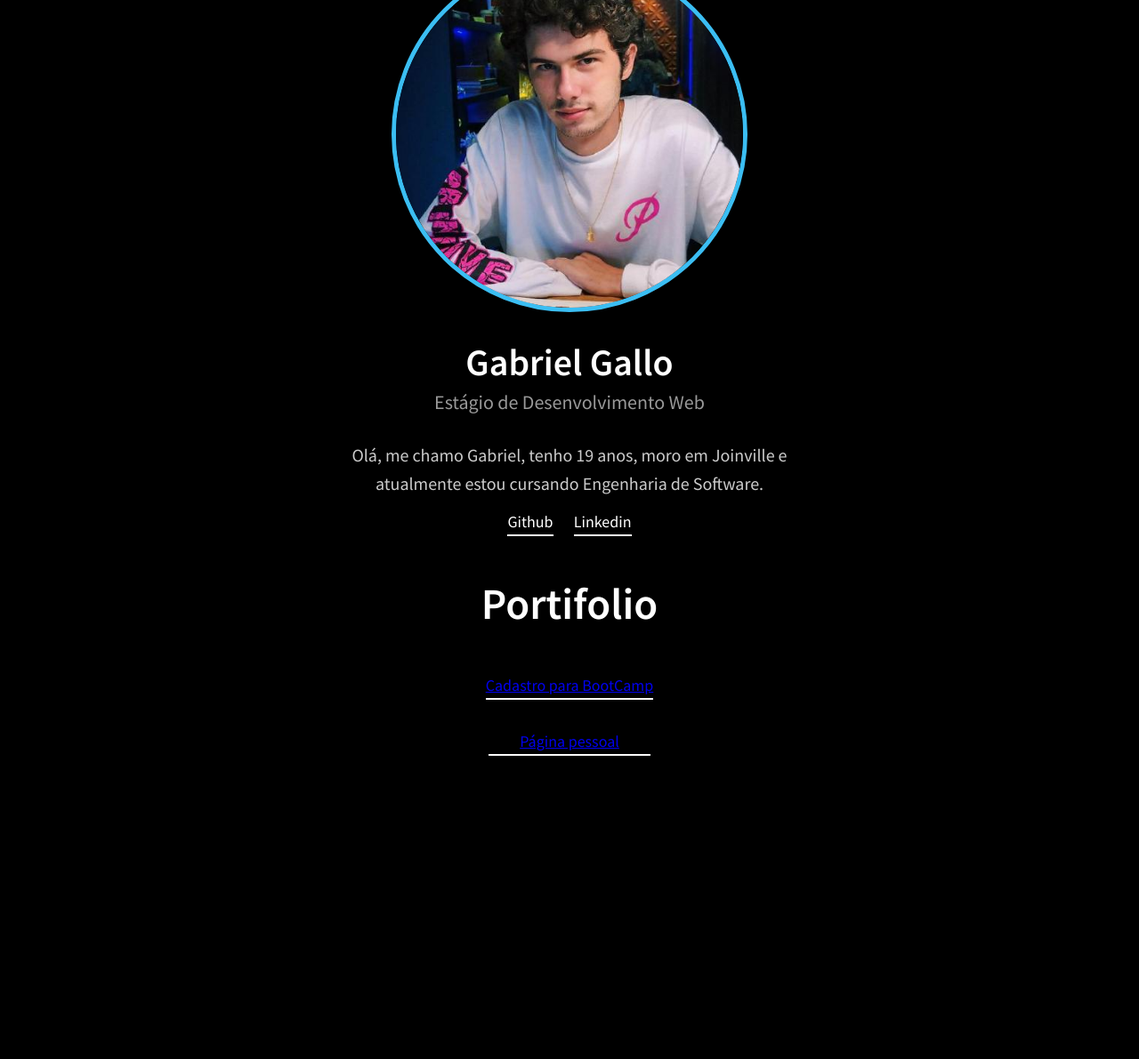
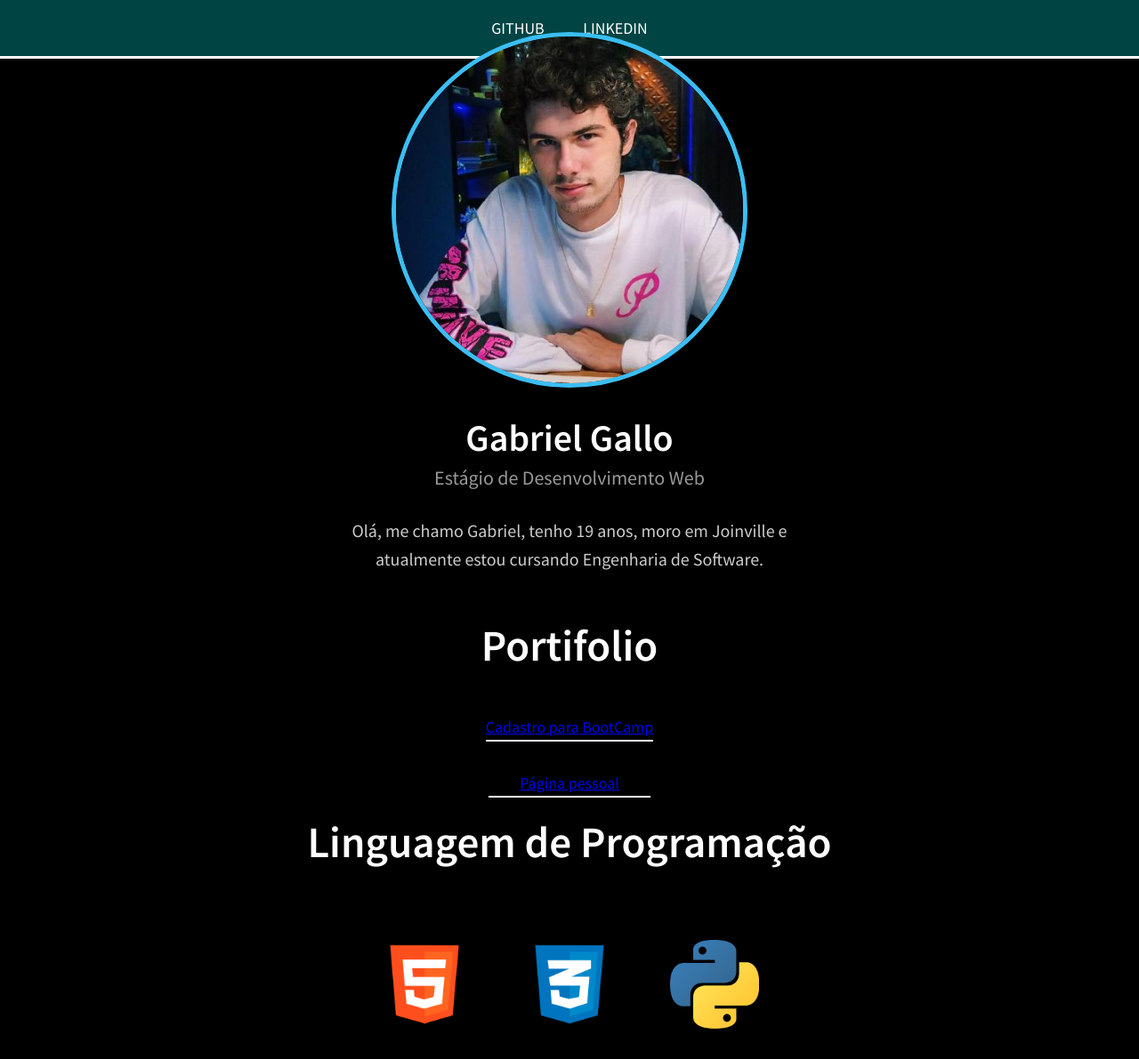
Before and after one commit to gbbreel/minha-page, a plain HTML site: page index.html in a window 1280 px wide. Shown: the whole page at 89% size. Before the commit the page ends 850 px from the top, so only its background shows below. Drawn offline with Linux system fonts and the light colour scheme.

Commit message:
atualização da págin

```diff
--- a/index.html
+++ b/index.html
@@ -10,6 +10,12 @@
 </head>
 <body>
 
+    <ul id="menu">
+        <li> <a href="https://github.com/gbbreel" target="_blank"> GITHUB </a> </li>
+        <li> <a href="https://www.linkedin.com/in/gabriel-gallo-952a201b3/" target="_blank"> LINKEDIN </a>  </li>
+    </ul>
+
+
     <div id="container">
         <img class="perfil" title="Gabriel.png" src="images/gbbreel.jpeg" alt="Foto de Perfil" />
         <h1>Gabriel Gallo</h1>
@@ -17,12 +23,6 @@
         <p>
             Olá, me chamo Gabriel, tenho 19 anos, moro em Joinville e atualmente estou cursando Engenharia de Software.
         </p>
-
-        <div class="links">
-            <a href="https://github.com/gbreell" target="_blank"> Github</a>
-            <a href="https://www.linkedin.com/in/gabriel-gallo-952a201b3/" target="_blank"> Linkedin </a>
-        </div>
-
 
 
 
@@ -39,5 +39,16 @@
         </div>
     </div>
 
+    <div class="linguagem-programacao">
+        <h3>Linguagem de Programação</h3>
+    </div>
+
+    <div id="linguagens">
+        <img src="./images/html-5.png" alt="Html5" class="img">
+        <img src="./images/css-3.png" alt="Css3" class="img">
+        <img src="./images/python.png" alt="Python" class="img">
+    </div>
+
+
 </body>
 </html>
--- a/style.css
+++ b/style.css
@@ -10,6 +10,33 @@ body,
   #container {
     height: 100%;
   }
+
+  #menu{
+    list-style: none;
+    padding: 0;
+    background-color: #004443;
+    text-align: center;
+    border-bottom: solid #fff;
+}
+
+#menu li{
+    display: inline;
+    font-size: 18px;
+}
+
+#menu li a {
+    color: rgb(255, 255, 255);
+    padding: 20px;
+    text-decoration: none;
+    display: inline-block;
+}
+
+#menu li a:hover {
+    transition: color 0.2s;
+    color: #f5cc17;
+    transition: color 0.2s;
+}
+
 
   #container img {
     height: 400px;
@@ -86,38 +113,17 @@ body {
     }
   }
 
-#container .links {
-  margin-top: 15px;
-}
-
-#container .links a {
-  color: #fff;
-  font-size: 18px;
-  margin: 0 10px;
-  padding-bottom: 3px;
-  text-decoration: none;
-  border-bottom: 2px solid #fff;
-}
-
-#container .links a:hover {
-  transition: color 0.2s;
-  color: #3bbef3;
-  border-color: #3bbef3;
-}
-
   .portifolio{
     font-size: 42px;
     padding: 50px;
   }
 
   .linkcadastro{
-  color: green;
     font-size: 18px;
     display: flex;
     flex-direction: column;
     margin: 0 10px;
     padding-bottom: 3px;
-  text-decoration: none;
     border-bottom: 2px solid #fff;
   }
 
@@ -128,14 +134,12 @@ body {
   }
 
   .linkpage{
-  color: green;
     font-size: 18px;
     display: flex;
     flex-direction: column;
     padding: 35px;
     margin: 0 10px;
     padding-bottom: 3px;
-  text-decoration: none;
     border-bottom: 2px solid #fff;
   }
 
@@ -144,3 +148,22 @@ body {
     color: #3bbef3;
     border-color: #3bbef3;
   }
+
+  .linguagem-programacao{
+    font-size: 42px;
+    padding: 50px;
+    text-align: center;
+  }
+
+
+  #linguagens{
+    text-align: center;
+  }
+
+
+.img{
+    width: 100px;
+    height: 100px;
+    margin: 30px;
+    align-items: center;
+    }
```
Also changed, not shown: images/css-3.png (added), images/html-5.png (added), images/port1.png (deleted), images/python.png (added). Lines whose indentation alone changed are shown as unchanged.
